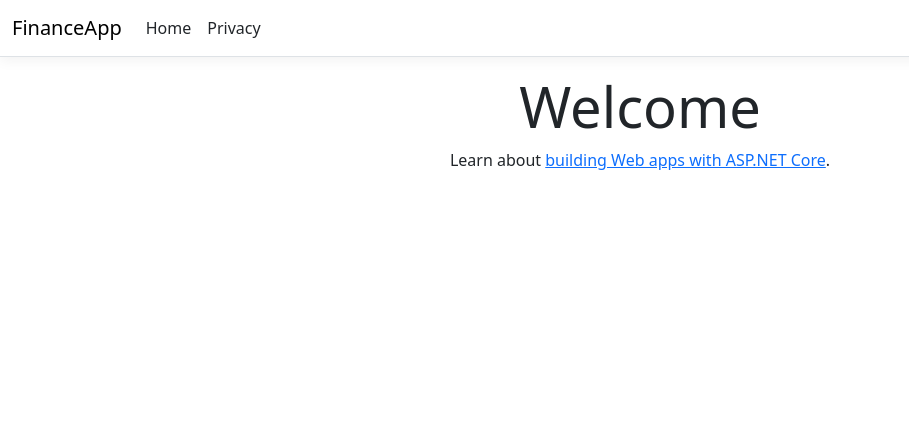
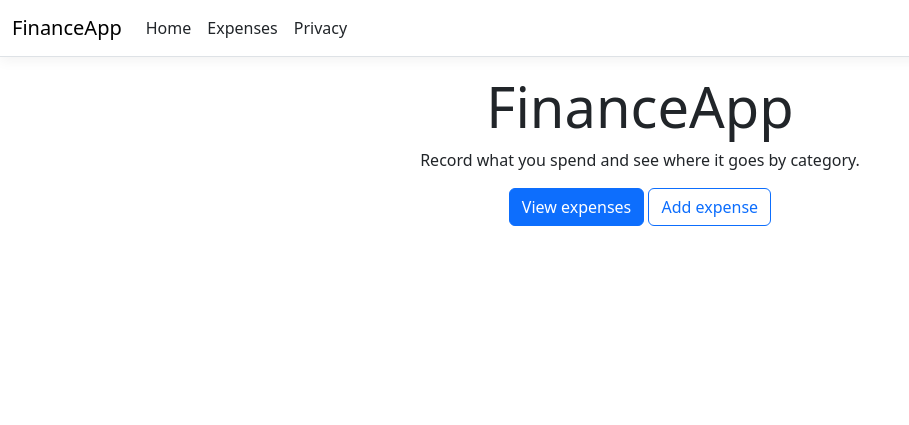
Before and after one commit to anipiro/FinanceApp, an ASP.NET Core app: page / in a window 1280 px wide. Shown: the top 425 px of the page, without its empty margins (0-909 px from the left). Run offline with ASP.NET Core 8, Linux system fonts and the light colour scheme; style sheets or scripts are compiled from the project's sources.

Commit message:
Add an Expenses menu link, a real home page and form validation messages

```diff
--- a/FinanceApp/Views/Expenses/Create.cshtml
+++ b/FinanceApp/Views/Expenses/Create.cshtml
@@ -6,14 +6,17 @@
         <div>
             <label asp-for="Description" class="form-label"></label>
             <input asp-for="Description" class="form-control" />
+            <span asp-validation-for="Description" class="text-danger"></span>
         </div>
         <div>
             <label asp-for="Amount" class="form-label"></label>
             <input asp-for="Amount" class="form-control" />
+            <span asp-validation-for="Amount" class="text-danger"></span>
         </div>
         <div>
             <label asp-for="Category" class="form-label"></label>
             <input asp-for="Category" class="form-control" />
+            <span asp-validation-for="Category" class="text-danger"></span>
         </div>
         <button type="submit" class="btn btn-primary">Add Expense</button>
     </form>
--- a/FinanceApp/Views/Home/Index.cshtml
+++ b/FinanceApp/Views/Home/Index.cshtml
@@ -1,8 +1,10 @@
 @{
-    ViewData["Title"] = "Home Page";
+    ViewData["Title"] = "Home";
 }
 
 <div class="text-center">
-    <h1 class="display-4">Welcome</h1>
-    <p>Learn about <a href="https://learn.microsoft.com/aspnet/core">building Web apps with ASP.NET Core</a>.</p>
+    <h1 class="display-4">FinanceApp</h1>
+    <p>Record what you spend and see where it goes by category.</p>
+    <a class="btn btn-primary" asp-controller="Expenses" asp-action="Index">View expenses</a>
+    <a class="btn btn-outline-primary" asp-controller="Expenses" asp-action="Create">Add expense</a>
 </div>
--- a/FinanceApp/Views/Shared/_Layout.cshtml
+++ b/FinanceApp/Views/Shared/_Layout.cshtml
@@ -24,6 +24,9 @@
                             <a class="nav-link text-dark" asp-area="" asp-controller="Home" asp-action="Index">Home</a>
                         </li>
                         <li class="nav-item">
+                            <a class="nav-link text-dark" asp-area="" asp-controller="Expenses" asp-action="Index">Expenses</a>
+                        </li>
+                        <li class="nav-item">
                             <a class="nav-link text-dark" asp-area="" asp-controller="Home" asp-action="Privacy">Privacy</a>
                         </li>
                     </ul>
--- a/FinanceApp/appsettings.json
+++ b/FinanceApp/appsettings.json
@@ -1,6 +1,6 @@
 {
   "ConnectionStrings": {
-    "FinanceAppContext": "Data Source=DESKTOP-0RLNGT1\\SQLEXPRESS;Initial Catalog=FinanceApp_data;Integrated Security=True;Pooling=False;Encrypt=False;Trust Server Certificate=True"
+    "FinanceAppContext": "Data Source=localhost\\SQLEXPRESS;Initial Catalog=FinanceApp_data;Integrated Security=True;Pooling=False;Encrypt=False;Trust Server Certificate=True"
   },
   "AllowedHosts": "*",
   "Logging": {
```
